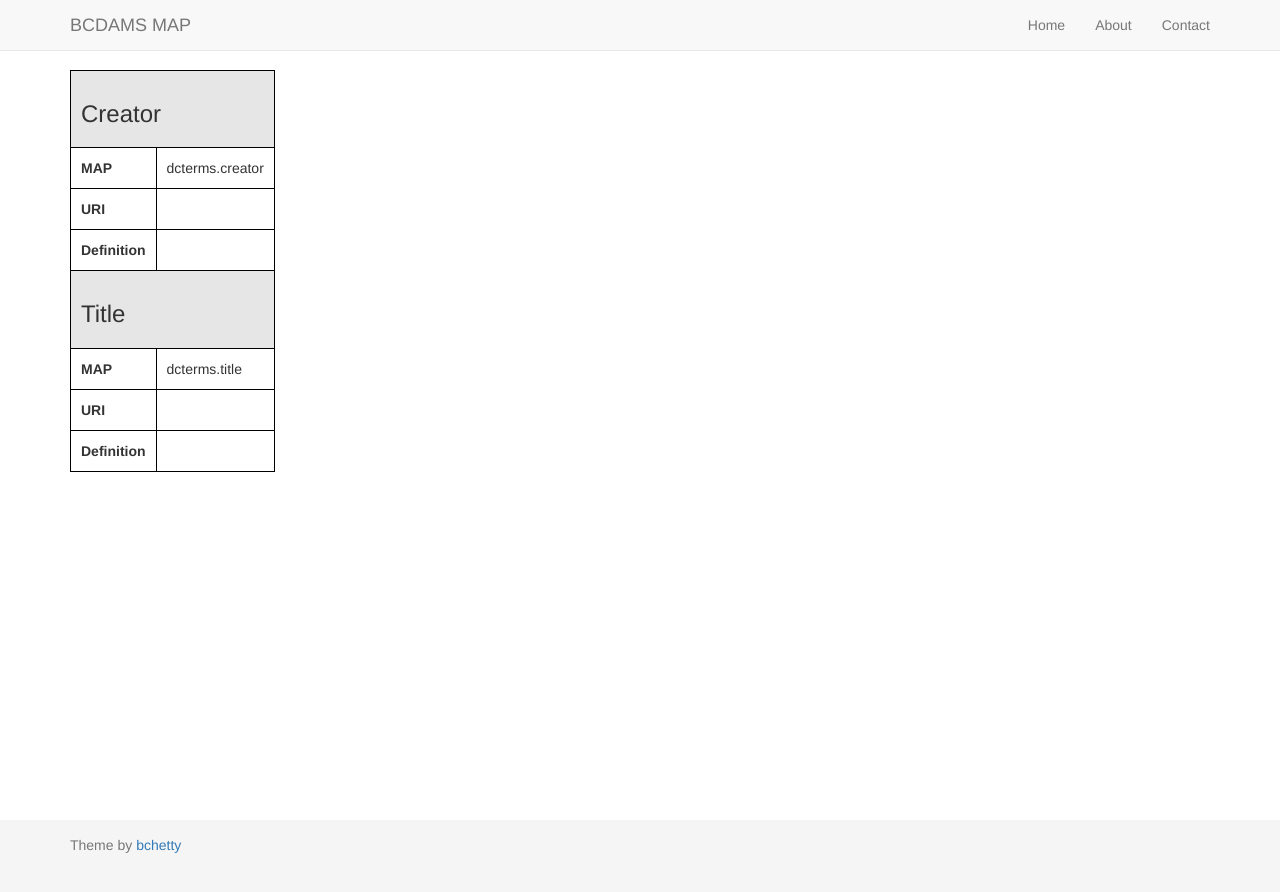
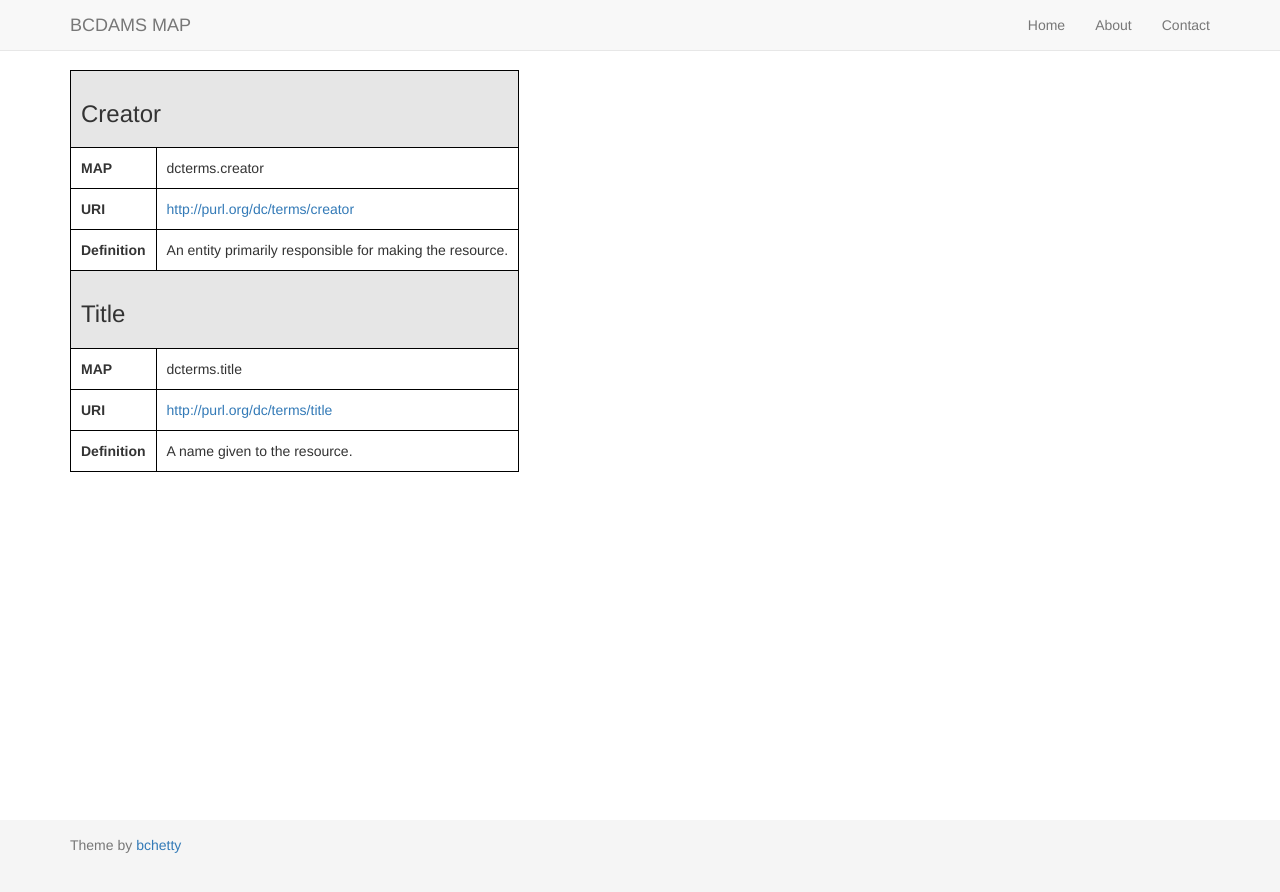
Before and after one commit to uhlibraries-digital/bcdams-map, a Jekyll site: the page built from index.html, in a window 1280 px wide. Shown: the top 892 px of the page. Built offline with Jekyll 4.4.1, drawn with Linux system fonts in a browser that asks for light colours; nearby versions of some CDN libraries; the list of posts is cut into pages by our own code.

Commit message:
update preservation map test data

```diff
--- a/_data/map/preservation/creator.json
+++ b/_data/map/preservation/creator.json
@@ -1,5 +1,7 @@
 {
 	"label": "Creator",
 	"namespace": "dcterms",
-	"element": "creator"
+	"element": "creator",
+	"uri": "http://purl.org/dc/terms/creator",
+	"definition": "An entity primarily responsible for making the resource."
 }
--- a/_data/map/preservation/title.json
+++ b/_data/map/preservation/title.json
@@ -1,5 +1,7 @@
 {
 	"label": "Title",
 	"namespace": "dcterms",
-	"element": "title"
+	"element": "title",
+	"uri": "http://purl.org/dc/terms/title",
+	"definition": "A name given to the resource."
 }
```
